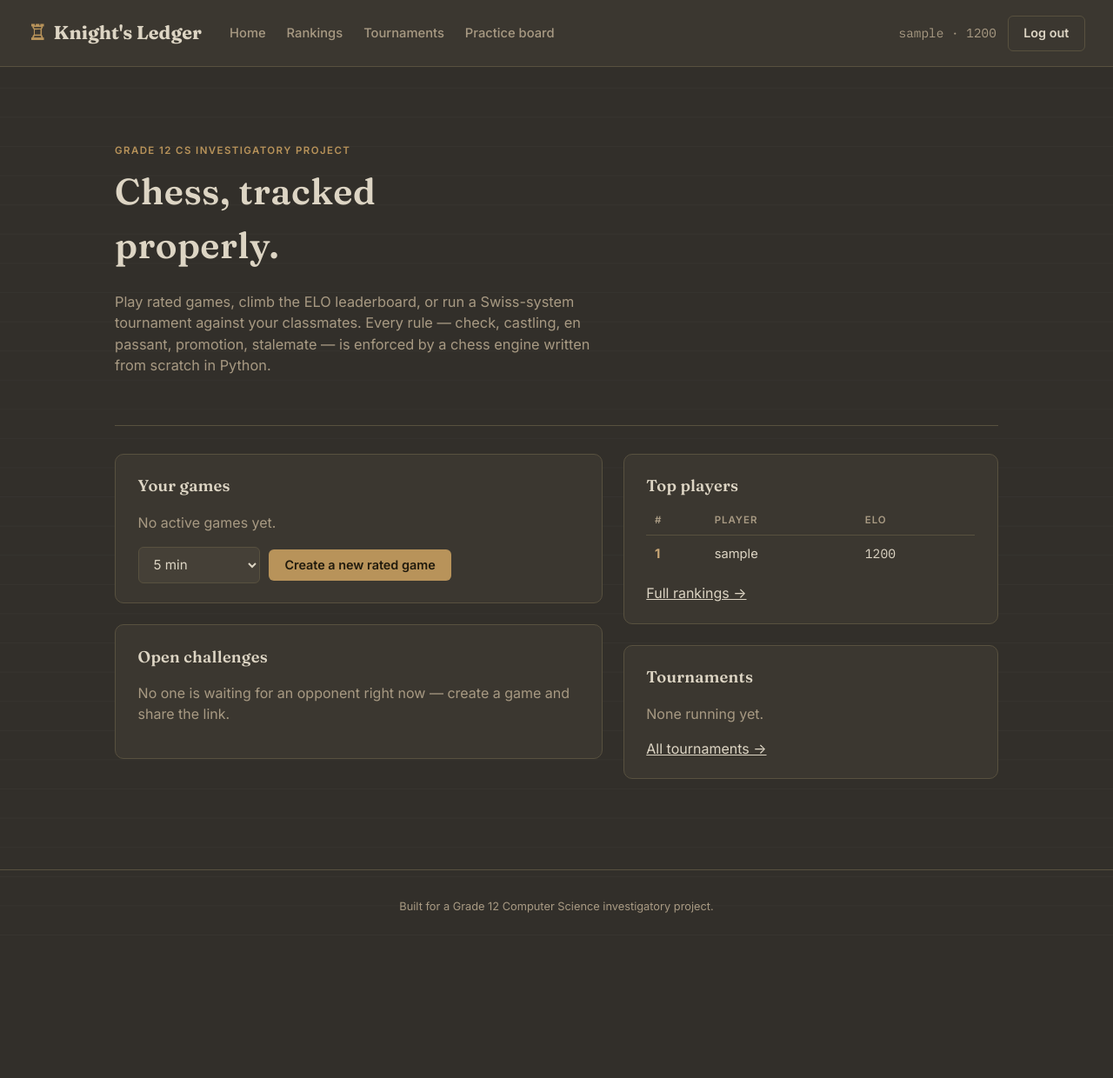
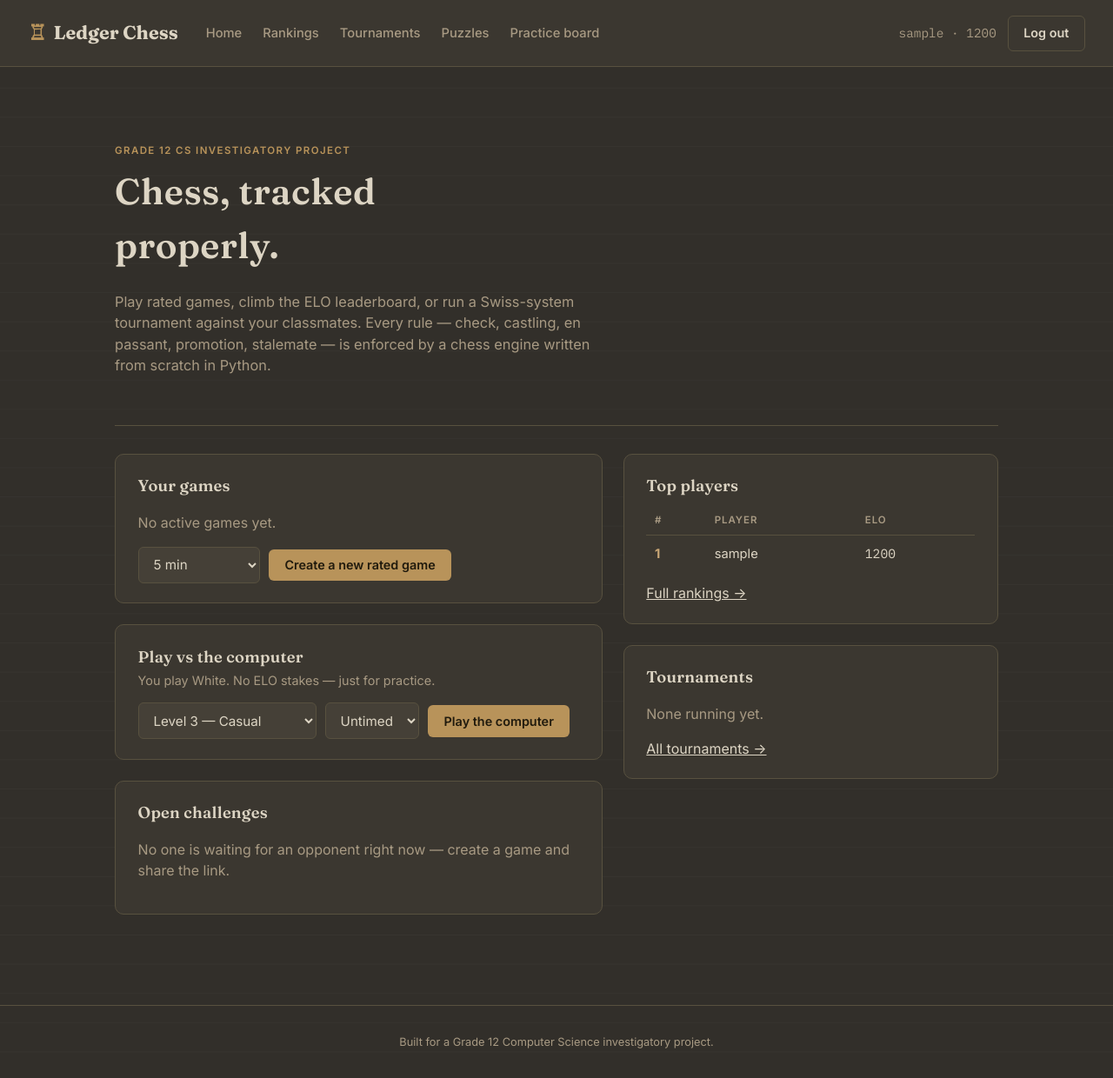
Before and after one commit to Balram-Athray/Ledger-Chess, a Flask app: page / in a window 1280 px wide. Shown: the whole page at 87% size. Before the commit the page ends 1050 px from the top, so only its background shows below. Run offline with Flask 3, Linux system fonts and the light colour scheme; the visitor is signed in with stand-in values (Sample User, id 1); data comes from the database, SQL or seed files in the repository; data that the repository does not hold is empty.

Commit message:
Add files via upload

```diff
--- a/templates/base.html
+++ b/templates/base.html
@@ -3,7 +3,7 @@
 <head>
 <meta charset="UTF-8">
 <meta name="viewport" content="width=device-width, initial-scale=1.0">
-<title>{% block title %}Knight's Ledger{% endblock %}</title>
+<title>{% block title %}Ledger Chess{% endblock %}</title>
 <link rel="preconnect" href="https://fonts.googleapis.com">
 <link href="https://fonts.googleapis.com/css2?family=Fraunces:opsz,wght@9..144,500;9..144,600;9..144,700&family=Inter:wght@400;500;600;700&family=IBM+Plex+Mono:wght@400;500&display=swap" rel="stylesheet">
 <link rel="stylesheet" href="{{ url_for('static', filename='css/style.css') }}">
@@ -11,12 +11,13 @@
 <body>
 <header class="site-header">
   <a class="brand" href="{{ url_for('index') }}">
-    <span class="brand-mark">&#9814;</span> Knight's Ledger
+    <span class="brand-mark">&#9814;</span> Ledger Chess
   </a>
   <nav class="site-nav">
     <a href="{{ url_for('index') }}">Home</a>
     <a href="{{ url_for('leaderboard') }}">Rankings</a>
     <a href="{{ url_for('tournaments_list') }}">Tournaments</a>
+    <a href="{{ url_for('puzzles_page') }}">Puzzles</a>
     <a href="{{ url_for('local_play') }}">Practice board</a>
   </nav>
   <div class="site-user">
--- a/templates/index.html
+++ b/templates/index.html
@@ -1,5 +1,5 @@
 {% extends "base.html" %}
-{% block title %}Knight's Ledger{% endblock %}
+{% block title %}Ledger Chess{% endblock %}
 {% block content %}
 
 <section class="hero">
@@ -41,6 +41,33 @@
             <option value="rapid15+10">15 min | +10s</option>
           </select>
           <button class="btn btn-solid" type="submit">Create a new rated game</button>
+        </form>
+      </div>
+
+      <div class="card">
+        <h2>Play vs the computer</h2>
+        <p style="color:var(--ink-muted); font-size:0.9rem; margin-top:-0.4rem;">
+          You play White. No ELO stakes &mdash; just for practice.
+        </p>
+        <form method="post" action="{{ url_for('play_vs_bot') }}" style="display:flex; gap:0.6rem; align-items:center; flex-wrap:wrap;">
+          <select name="level">
+            <option value="1">Level 1 &mdash; Beginner</option>
+            <option value="2">Level 2 &mdash; Novice</option>
+            <option value="3" selected>Level 3 &mdash; Casual</option>
+            <option value="4">Level 4 &mdash; Club player</option>
+            <option value="5">Level 5 &mdash; Solid</option>
+            <option value="6">Level 6 &mdash; Strong</option>
+            <option value="7">Level 7 &mdash; Expert</option>
+            <option value="8">Level 8 &mdash; Ruthless</option>
+          </select>
+          <select name="time_control">
+            <option value="untimed" selected>Untimed</option>
+            <option value="bullet1">1 min</option>
+            <option value="blitz3">3 min</option>
+            <option value="blitz5">5 min</option>
+            <option value="rapid10">10 min</option>
+          </select>
+          <button class="btn btn-solid" type="submit">Play the computer</button>
         </form>
       </div>
 
```
